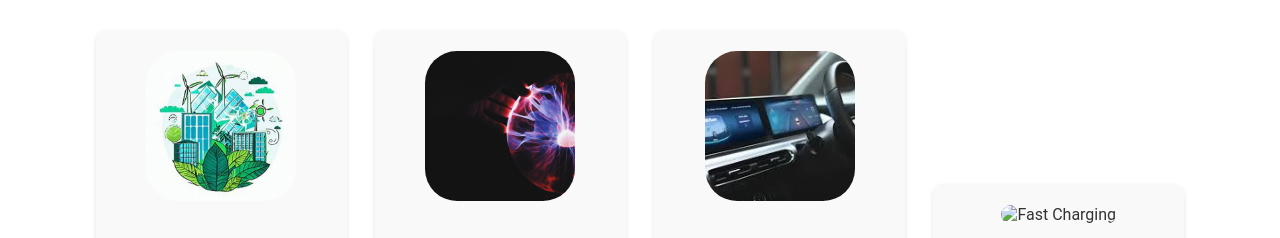
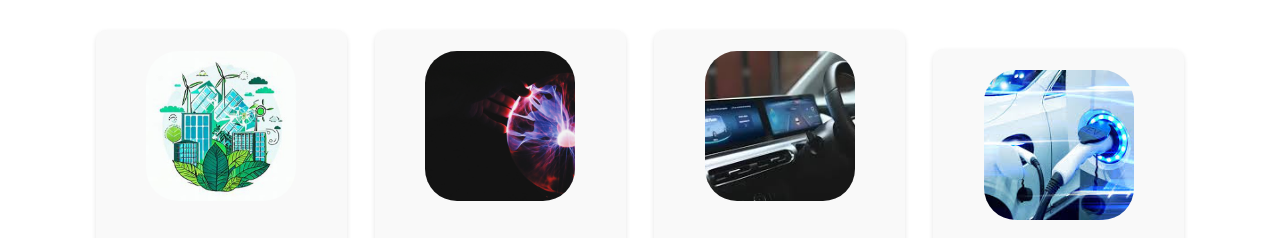
Before and after one commit to KshitishkumarPothal/Ecodrive, a plain HTML site: page index.html in a window 1280 px wide. Shown: the part 534-772 px from the top of the page. Drawn offline with Linux system fonts and the light colour scheme.

Commit message:
Update index.html

```diff
--- a/index.html
+++ b/index.html
@@ -41,7 +41,7 @@
             <p>Up to 400 miles on a single charge.</p>
         </div>
         <div class="feature">
-            <img src="4.jfif" alt="Fast Charging">
+            <img src="pic\4.jfif" alt="Fast Charging">
             <h3>Fast Charging</h3>
             <p>80% charge in just 30 minutes.</p>
         </div>
```
